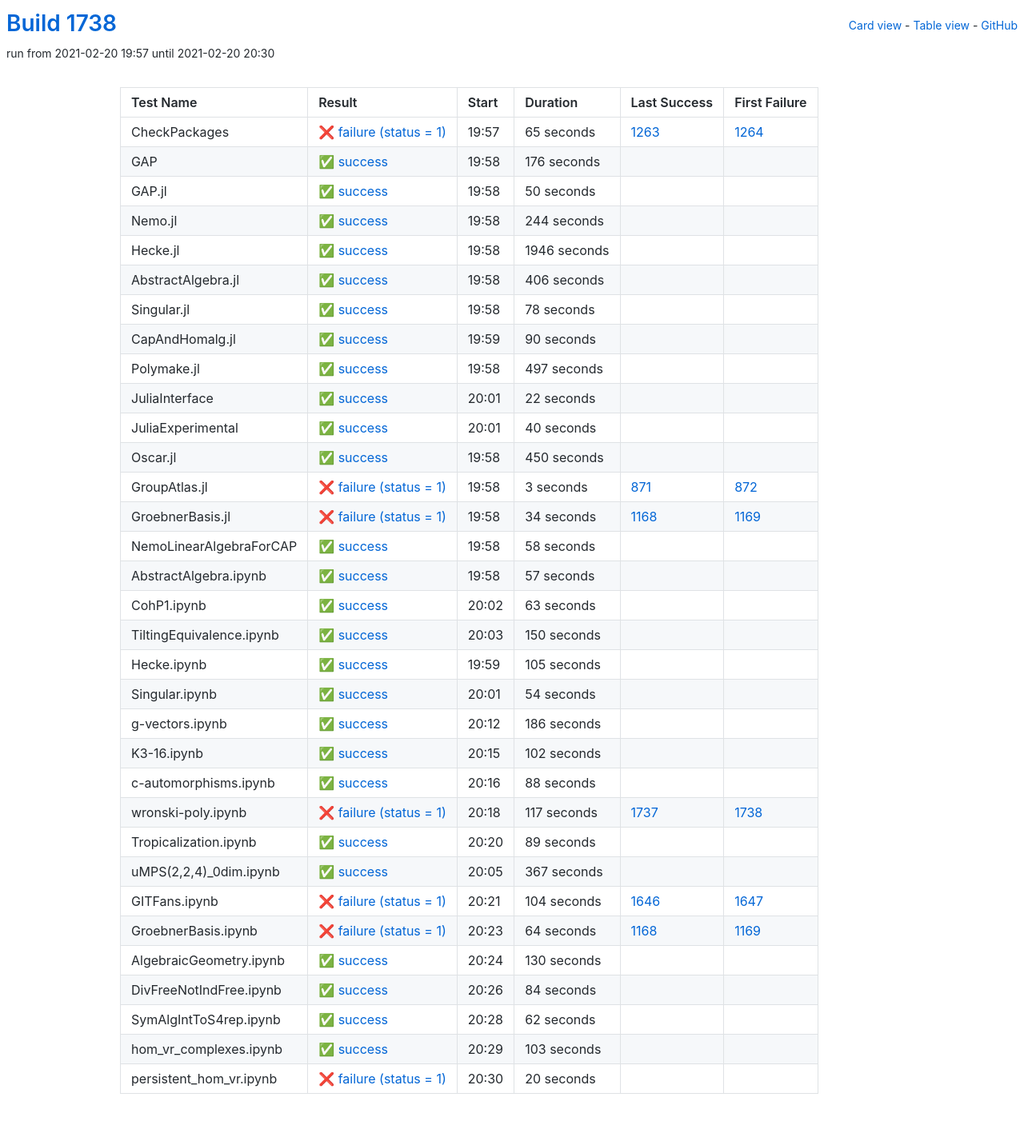
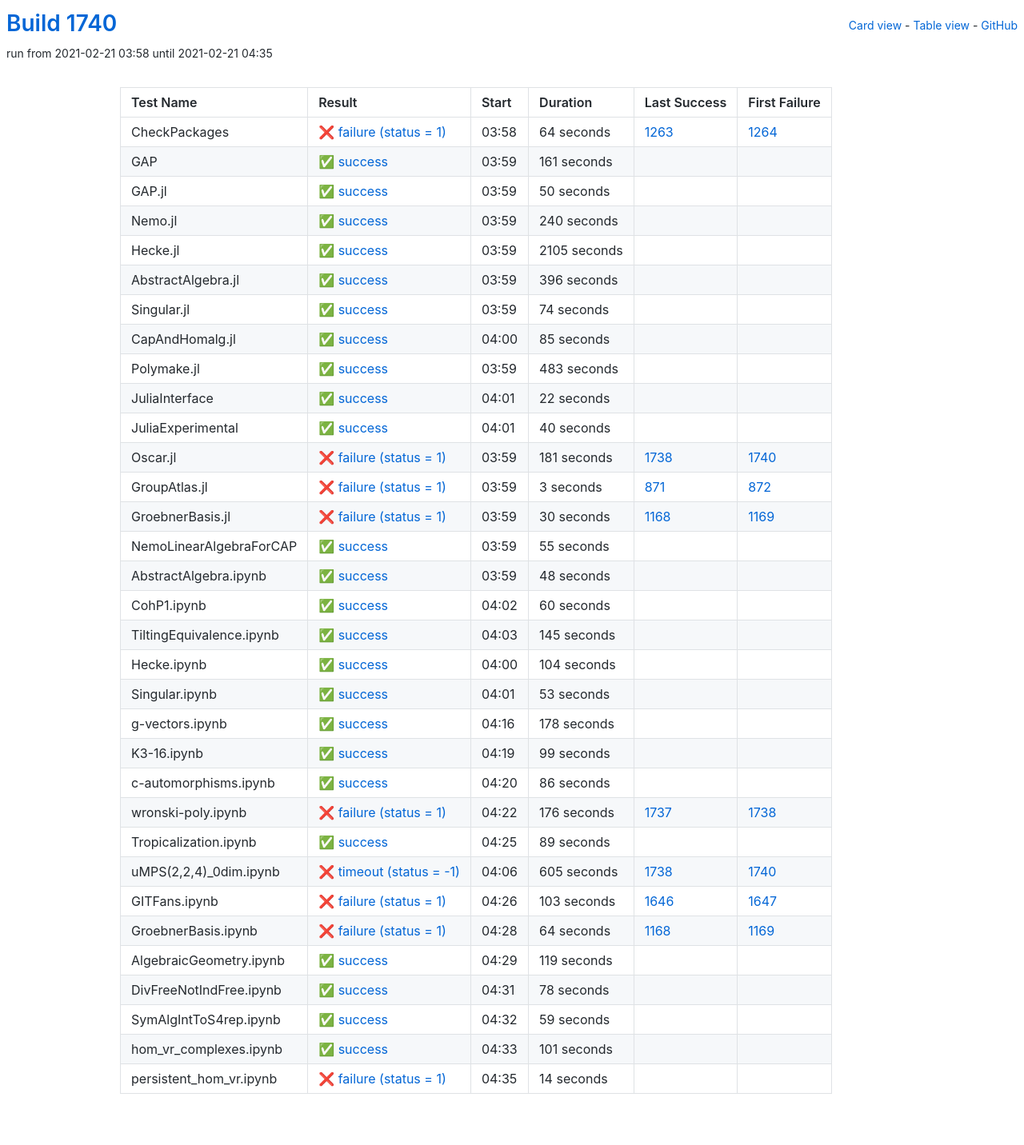
Before and after one commit to oscar-system/oscar-ci-status-stable, a Jekyll site: the page built from table.html, in a window 1280 px wide. Shown: the whole page at 80% size. Built offline with Jekyll 4.4.1, drawn with Linux system fonts in a browser that asks for light colours.

Commit message:
Build #1740

```diff
--- a/_data/ci.yml
+++ b/_data/ci.yml
@@ -1,6 +1,6 @@
 ---
-build: 1738
-build_url: https://oscarci.mathematik.uni-kl.de/job/oscar-stable/1738/
+build: 1740
+build_url: https://oscarci.mathematik.uni-kl.de/job/oscar-stable/1740/
 job: oscar-stable
 organization: oscar-system
 repo: oscar-ci-status-stable
@@ -8,32 +8,32 @@ repourl: https://github.com/oscar-system/oscar-ci-status-stable
 tests:
 - name: CheckPackages
   id: checkpackages
-  log: https://oscarci.mathematik.uni-kl.de/job/oscar-stable/1738/artifact/logs/build-1738/CheckPackages.log
-  start: 2021-02-20 19:57
+  log: https://oscarci.mathematik.uni-kl.de/job/oscar-stable/1740/artifact/logs/build-1740/CheckPackages.log
+  start: 2021-02-21 03:58
   success: false
   exitcode: 1
   status: failure
-  duration: 65
+  duration: 64
   last_success: 1263
   last_success_url: https://oscarci.mathematik.uni-kl.de/job/oscar-stable/1263/
   first_failure: 1264
   first_failure_url: https://oscarci.mathematik.uni-kl.de/job/oscar-stable/1264/
 - name: GAP
   id: gap
-  log: https://oscarci.mathematik.uni-kl.de/job/oscar-stable/1738/artifact/logs/build-1738/GAP.log
-  start: 2021-02-20 19:58
+  log: https://oscarci.mathematik.uni-kl.de/job/oscar-stable/1740/artifact/logs/build-1740/GAP.log
+  start: 2021-02-21 03:59
   success: true
   exitcode: 0
   status: success
-  duration: 176
+  duration: 161
   last_success: false
   last_success_url:
   first_failure: false
   first_failure_url:
 - name: GAP.jl
   id: gap-jl
-  log: https://oscarci.mathematik.uni-kl.de/job/oscar-stable/1738/artifact/logs/build-1738/GAP.jl.log
-  start: 2021-02-20 19:58
+  log: https://oscarci.mathematik.uni-kl.de/job/oscar-stable/1740/artifact/logs/build-1740/GAP.jl.log
+  start: 2021-02-21 03:59
   success: true
   exitcode: 0
   status: success
@@ -44,80 +44,80 @@ tests:
   first_failure_url:
 - name: Nemo.jl
   id: nemo-jl
-  log: https://oscarci.mathematik.uni-kl.de/job/oscar-stable/1738/artifact/logs/build-1738/Nemo.jl.log
-  start: 2021-02-20 19:58
+  log: https://oscarci.mathematik.uni-kl.de/job/oscar-stable/1740/artifact/logs/build-1740/Nemo.jl.log
+  start: 2021-02-21 03:59
   success: true
   exitcode: 0
   status: success
-  duration: 244
+  duration: 240
   last_success: false
   last_success_url:
   first_failure: false
   first_failure_url:
 - name: Hecke.jl
   id: hecke-jl
-  log: https://oscarci.mathematik.uni-kl.de/job/oscar-stable/1738/artifact/logs/build-1738/Hecke.jl.log
-  start: 2021-02-20 19:58
+  log: https://oscarci.mathematik.uni-kl.de/job/oscar-stable/1740/artifact/logs/build-1740/Hecke.jl.log
+  start: 2021-02-21 03:59
   success: true
   exitcode: 0
   status: success
-  duration: 1946
+  duration: 2105
   last_success: false
   last_success_url:
   first_failure: false
   first_failure_url:
 - name: AbstractAlgebra.jl
   id: abstractalgebra-jl
-  log: https://oscarci.mathematik.uni-kl.de/job/oscar-stable/1738/artifact/logs/build-1738/AbstractAlgebra.jl.log
-  start: 2021-02-20 19:58
+  log: https://oscarci.mathematik.uni-kl.de/job/oscar-stable/1740/artifact/logs/build-1740/AbstractAlgebra.jl.log
+  start: 2021-02-21 03:59
   success: true
   exitcode: 0
   status: success
-  duration: 406
+  duration: 396
   last_success: false
   last_success_url:
   first_failure: false
   first_failure_url:
 - name: Singular.jl
   id: singular-jl
-  log: https://oscarci.mathematik.uni-kl.de/job/oscar-stable/1738/artifact/logs/build-1738/Singular.jl.log
-  start: 2021-02-20 19:58
+  log: https://oscarci.mathematik.uni-kl.de/job/oscar-stable/1740/artifact/logs/build-1740/Singular.jl.log
+  start: 2021-02-21 03:59
   success: true
   exitcode: 0
   status: success
-  duration: 78
+  duration: 74
   last_success: false
   last_success_url:
   first_failure: false
   first_failure_url:
 - name: CapAndHomalg.jl
   id: capandhomalg-jl
-  log: https://oscarci.mathematik.uni-kl.de/job/oscar-stable/1738/artifact/logs/build-1738/CapAndHomalg.jl.log
-  start: 2021-02-20 19:59
+  log: https://oscarci.mathematik.uni-kl.de/job/oscar-stable/1740/artifact/logs/build-1740/CapAndHomalg.jl.log
+  start: 2021-02-21 04:00
   success: true
   exitcode: 0
   status: success
-  duration: 90
+  duration: 85
   last_success: false
   last_success_url:
   first_failure: false
   first_failure_url:
 - name: Polymake.jl
   id: polymake-jl
-  log: https://oscarci.mathematik.uni-kl.de/job/oscar-stable/1738/artifact/logs/build-1738/Polymake.jl.log
-  start: 2021-02-20 19:58
+  log: https://oscarci.mathematik.uni-kl.de/job/oscar-stable/1740/artifact/logs/build-1740/Polymake.jl.log
+  start: 2021-02-21 03:59
   success: true
   exitcode: 0
   status: success
-  duration: 497
+  duration: 483
   last_success: false
   last_success_url:
   first_failure: false
   first_failure_url:
 - name: JuliaInterface
   id: juliainterface
-  log: https://oscarci.mathematik.uni-kl.de/job/oscar-stable/1738/artifact/logs/build-1738/JuliaInterface.log
-  start: 2021-02-20 20:01
+  log: https://oscarci.mathematik.uni-kl.de/job/oscar-stable/1740/artifact/logs/build-1740/JuliaInterface.log
+  start: 2021-02-21 04:01
   success: true
   exitcode: 0
   status: success
@@ -128,8 +128,8 @@ tests:
   first_failure_url:
 - name: JuliaExperimental
   id: juliaexperimental
-  log: https://oscarci.mathematik.uni-kl.de/job/oscar-stable/1738/artifact/logs/build-1738/JuliaExperimental.log
-  start: 2021-02-20 20:01
+  log: https://oscarci.mathematik.uni-kl.de/job/oscar-stable/1740/artifact/logs/build-1740/JuliaExperimental.log
+  start: 2021-02-21 04:01
   success: true
   exitcode: 0
   status: success
@@ -140,20 +140,20 @@ tests:
   first_failure_url:
 - name: Oscar.jl
   id: oscar-jl
-  log: https://oscarci.mathematik.uni-kl.de/job/oscar-stable/1738/artifact/logs/build-1738/Oscar.jl.log
-  start: 2021-02-20 19:58
-  success: true
-  exitcode: 0
-  status: success
-  duration: 450
-  last_success: false
-  last_success_url:
-  first_failure: false
-  first_failure_url:
+  log: https://oscarci.mathematik.uni-kl.de/job/oscar-stable/1740/artifact/logs/build-1740/Oscar.jl.log
+  start: 2021-02-21 03:59
+  success: false
+  exitcode: 1
+  status: failure
+  duration: 181
+  last_success: 1738
+  last_success_url: https://oscarci.mathematik.uni-kl.de/job/oscar-stable/1738/
+  first_failure: 1740
+  first_failure_url: https://oscarci.mathematik.uni-kl.de/job/oscar-stable/1740/
 - name: GroupAtlas.jl
   id: groupatlas-jl
-  log: https://oscarci.mathematik.uni-kl.de/job/oscar-stable/1738/artifact/logs/build-1738/GroupAtlas.jl.log
-  start: 2021-02-20 19:58
+  log: https://oscarci.mathematik.uni-kl.de/job/oscar-stable/1740/artifact/logs/build-1740/GroupAtlas.jl.log
+  start: 2021-02-21 03:59
   success: false
   exitcode: 1
   status: failure
@@ -164,140 +164,140 @@ tests:
   first_failure_url: https://oscarci.mathematik.uni-kl.de/job/oscar-stable/872/
 - name: GroebnerBasis.jl
   id: groebnerbasis-jl
-  log: https://oscarci.mathematik.uni-kl.de/job/oscar-stable/1738/artifact/logs/build-1738/GroebnerBasis.jl.log
-  start: 2021-02-20 19:58
+  log: https://oscarci.mathematik.uni-kl.de/job/oscar-stable/1740/artifact/logs/build-1740/GroebnerBasis.jl.log
+  start: 2021-02-21 03:59
   success: false
   exitcode: 1
   status: failure
-  duration: 34
+  duration: 30
   last_success: 1168
   last_success_url: https://oscarci.mathematik.uni-kl.de/job/oscar-stable/1168/
   first_failure: 1169
   first_failure_url: https://oscarci.mathematik.uni-kl.de/job/oscar-stable/1169/
 - name: NemoLinearAlgebraForCAP
   id: nemolinearalgebraforcap
-  log: https://oscarci.mathematik.uni-kl.de/job/oscar-stable/1738/artifact/logs/build-1738/NemoLinearAlgebraForCAP.log
-  start: 2021-02-20 19:58
+  log: https://oscarci.mathematik.uni-kl.de/job/oscar-stable/1740/artifact/logs/build-1740/NemoLinearAlgebraForCAP.log
+  start: 2021-02-21 03:59
   success: true
   exitcode: 0
   status: success
-  duration: 58
+  duration: 55
   last_success: false
   last_success_url:
   first_failure: false
   first_failure_url:
 - name: AbstractAlgebra.ipynb
   id: abstractalgebra-ipynb
-  log: https://oscarci.mathematik.uni-kl.de/job/oscar-stable/1738/artifact/logs/build-1738/AbstractAlgebra.ipynb.log
-  start: 2021-02-20 19:58
+  log: https://oscarci.mathematik.uni-kl.de/job/oscar-stable/1740/artifact/logs/build-1740/AbstractAlgebra.ipynb.log
+  start: 2021-02-21 03:59
   success: true
   exitcode: 0
   status: success
-  duration: 57
+  duration: 48
   last_success: false
   last_success_url:
   first_failure: false
   first_failure_url:
 - name: CohP1.ipynb
   id: cohp1-ipynb
-  log: https://oscarci.mathematik.uni-kl.de/job/oscar-stable/1738/artifact/logs/build-1738/CohP1.ipynb.log
-  start: 2021-02-20 20:02
+  log: https://oscarci.mathematik.uni-kl.de/job/oscar-stable/1740/artifact/logs/build-1740/CohP1.ipynb.log
+  start: 2021-02-21 04:02
   success: true
   exitcode: 0
   status: success
-  duration: 63
+  duration: 60
   last_success: false
   last_success_url:
   first_failure: false
   first_failure_url:
 - name: TiltingEquivalence.ipynb
   id: tiltingequivalence-ipynb
-  log: https://oscarci.mathematik.uni-kl.de/job/oscar-stable/1738/artifact/logs/build-1738/TiltingEquivalence.ipynb.log
-  start: 2021-02-20 20:03
+  log: https://oscarci.mathematik.uni-kl.de/job/oscar-stable/1740/artifact/logs/build-1740/TiltingEquivalence.ipynb.log
+  start: 2021-02-21 04:03
   success: true
   exitcode: 0
   status: success
-  duration: 150
+  duration: 145
   last_success: false
   last_success_url:
   first_failure: false
   first_failure_url:
 - name: Hecke.ipynb
   id: hecke-ipynb
-  log: https://oscarci.mathematik.uni-kl.de/job/oscar-stable/1738/artifact/logs/build-1738/Hecke.ipynb.log
-  start: 2021-02-20 19:59
+  log: https://oscarci.mathematik.uni-kl.de/job/oscar-stable/1740/artifact/logs/build-1740/Hecke.ipynb.log
+  start: 2021-02-21 04:00
   success: true
   exitcode: 0
   status: success
-  duration: 105
+  duration: 104
   last_success: false
   last_success_url:
   first_failure: false
   first_failure_url:
 - name: Singular.ipynb
   id: singular-ipynb
-  log: https://oscarci.mathematik.uni-kl.de/job/oscar-stable/1738/artifact/logs/build-1738/Singular.ipynb.log
-  start: 2021-02-20 20:01
+  log: https://oscarci.mathematik.uni-kl.de/job/oscar-stable/1740/artifact/logs/build-1740/Singular.ipynb.log
+  start: 2021-02-21 04:01
   success: true
   exitcode: 0
   status: success
-  duration: 54
+  duration: 53
   last_success: false
   last_success_url:
   first_failure: false
   first_failure_url:
 - name: g-vectors.ipynb
   id: g-vectors-ipynb
-  log: https://oscarci.mathematik.uni-kl.de/job/oscar-stable/1738/artifact/logs/build-1738/g-vectors.ipynb.log
-  start: 2021-02-20 20:12
+  log: https://oscarci.mathematik.uni-kl.de/job/oscar-stable/1740/artifact/logs/build-1740/g-vectors.ipynb.log
+  start: 2021-02-21 04:16
   success: true
   exitcode: 0
   status: success
-  duration: 186
+  duration: 178
   last_success: false
   last_success_url:
   first_failure: false
   first_failure_url:
 - name: K3-16.ipynb
   id: k3-16-ipynb
-  log: https://oscarci.mathematik.uni-kl.de/job/oscar-stable/1738/artifact/logs/build-1738/K3-16.ipynb.log
-  start: 2021-02-20 20:15
+  log: https://oscarci.mathematik.uni-kl.de/job/oscar-stable/1740/artifact/logs/build-1740/K3-16.ipynb.log
+  start: 2021-02-21 04:19
   success: true
   exitcode: 0
   status: success
-  duration: 102
+  duration: 99
   last_success: false
   last_success_url:
   first_failure: false
   first_failure_url:
 - name: c-automorphisms.ipynb
   id: c-automorphisms-ipynb
-  log: https://oscarci.mathematik.uni-kl.de/job/oscar-stable/1738/artifact/logs/build-1738/c-automorphisms.ipynb.log
-  start: 2021-02-20 20:16
+  log: https://oscarci.mathematik.uni-kl.de/job/oscar-stable/1740/artifact/logs/build-1740/c-automorphisms.ipynb.log
+  start: 2021-02-21 04:20
   success: true
   exitcode: 0
   status: success
-  duration: 88
+  duration: 86
   last_success: false
   last_success_url:
   first_failure: false
   first_failure_url:
 - name: wronski-poly.ipynb
   id: wronski-poly-ipynb
-  log: https://oscarci.mathematik.uni-kl.de/job/oscar-stable/1738/artifact/logs/build-1738/wronski-poly.ipynb.log
-  start: 2021-02-20 20:18
+  log: https://oscarci.mathematik.uni-kl.de/job/oscar-stable/1740/artifact/logs/build-1740/wronski-poly.ipynb.log
+  start: 2021-02-21 04:22
   success: false
   exitcode: 1
   status: failure
-  duration: 117
+  duration: 176
   last_success: 1737
   last_success_url: https://oscarci.mathematik.uni-kl.de/job/oscar-stable/1737/
   first_failure: 1738
   first_failure_url: https://oscarci.mathematik.uni-kl.de/job/oscar-stable/1738/
 - name: Tropicalization.ipynb
   id: tropicalization-ipynb
-  log: https://oscarci.mathematik.uni-kl.de/job/oscar-stable/1738/artifact/logs/build-1738/Tropicalization.ipynb.log
-  start: 2021-02-20 20:20
+  log: https://oscarci.mathematik.uni-kl.de/job/oscar-stable/1740/artifact/logs/build-1740/Tropicalization.ipynb.log
+  start: 2021-02-21 04:25
   success: true
   exitcode: 0
   status: success
@@ -308,32 +308,32 @@ tests:
   first_failure_url:
 - name: uMPS(2,2,4)_0dim.ipynb
   id: umps-2-2-4-0dim-ipynb
-  log: https://oscarci.mathematik.uni-kl.de/job/oscar-stable/1738/artifact/logs/build-1738/uMPS-2-2-4-_0dim.ipynb.log
-  start: 2021-02-20 20:05
-  success: true
-  exitcode: 0
-  status: success
-  duration: 367
-  last_success: false
-  last_success_url:
-  first_failure: false
-  first_failure_url:
+  log: https://oscarci.mathematik.uni-kl.de/job/oscar-stable/1740/artifact/logs/build-1740/uMPS-2-2-4-_0dim.ipynb.log
+  start: 2021-02-21 04:06
+  success: false
+  exitcode: -1
+  status: timeout
+  duration: 605
+  last_success: 1738
+  last_success_url: https://oscarci.mathematik.uni-kl.de/job/oscar-stable/1738/
+  first_failure: 1740
+  first_failure_url: https://oscarci.mathematik.uni-kl.de/job/oscar-stable/1740/
 - name: GITFans.ipynb
   id: gitfans-ipynb
-  log: https://oscarci.mathematik.uni-kl.de/job/oscar-stable/1738/artifact/logs/build-1738/GITFans.ipynb.log
-  start: 2021-02-20 20:21
+  log: https://oscarci.mathematik.uni-kl.de/job/oscar-stable/1740/artifact/logs/build-1740/GITFans.ipynb.log
+  start: 2021-02-21 04:26
   success: false
   exitcode: 1
   status: failure
-  duration: 104
+  duration: 103
   last_success: 1646
   last_success_url: https://oscarci.mathematik.uni-kl.de/job/oscar-stable/1646/
   first_failure: 1647
   first_failure_url: https://oscarci.mathematik.uni-kl.de/job/oscar-stable/1647/
 - name: GroebnerBasis.ipynb
   id: groebnerbasis-ipynb
-  log: https://oscarci.mathematik.uni-kl.de/job/oscar-stable/1738/artifact/logs/build-1738/GroebnerBasis.ipynb.log
-  start: 2021-02-20 20:23
+  log: https://oscarci.mathematik.uni-kl.de/job/oscar-stable/1740/artifact/logs/build-1740/GroebnerBasis.ipynb.log
+  start: 2021-02-21 04:28
   success: false
   exitcode: 1
   status: failure
@@ -344,60 +344,60 @@ tests:
   first_failure_url: https://oscarci.mathematik.uni-kl.de/job/oscar-stable/1169/
 - name: AlgebraicGeometry.ipynb
   id: algebraicgeometry-ipynb
-  log: https://oscarci.mathematik.uni-kl.de/job/oscar-stable/1738/artifact/logs/build-1738/AlgebraicGeometry.ipynb.log
-  start: 2021-02-20 20:24
+  log: https://oscarci.mathematik.uni-kl.de/job/oscar-stable/1740/artifact/logs/build-1740/AlgebraicGeometry.ipynb.log
+  start: 2021-02-21 04:29
   success: true
   exitcode: 0
   status: success
-  duration: 130
+  duration: 119
   last_success: false
   last_success_url:
   first_failure: false
   first_failure_url:
 - name: DivFreeNotIndFree.ipynb
   id: divfreenotindfree-ipynb
-  log: https://oscarci.mathematik.uni-kl.de/job/oscar-stable/1738/artifact/logs/build-1738/DivFreeNotIndFree.ipynb.log
-  start: 2021-02-20 20:26
+  log: https://oscarci.mathematik.uni-kl.de/job/oscar-stable/1740/artifact/logs/build-1740/DivFreeNotIndFree.ipynb.log
+  start: 2021-02-21 04:31
   success: true
   exitcode: 0
   status: success
-  duration: 84
+  duration: 78
   last_success: false
   last_success_url:
   first_failure: false
   first_failure_url:
 - name: SymAlgIntToS4rep.ipynb
   id: symalginttos4rep-ipynb
-  log: https://oscarci.mathematik.uni-kl.de/job/oscar-stable/1738/artifact/logs/build-1738/SymAlgIntToS4rep.ipynb.log
-  start: 2021-02-20 20:28
+  log: https://oscarci.mathematik.uni-kl.de/job/oscar-stable/1740/artifact/logs/build-1740/SymAlgIntToS4rep.ipynb.log
+  start: 2021-02-21 04:32
   success: true
   exitcode: 0
   status: success
-  duration: 62
+  duration: 59
   last_success: false
   last_success_url:
   first_failure: false
   first_failure_url:
 - name: hom_vr_complexes.ipynb
   id: hom-vr-complexes-ipynb
-  log: https://oscarci.mathematik.uni-kl.de/job/oscar-stable/1738/artifact/logs/build-1738/hom_vr_complexes.ipynb.log
-  start: 2021-02-20 20:29
+  log: https://oscarci.mathematik.uni-kl.de/job/oscar-stable/1740/artifact/logs/build-1740/hom_vr_complexes.ipynb.log
+  start: 2021-02-21 04:33
   success: true
   exitcode: 0
   status: success
-  duration: 103
+  duration: 101
   last_success: false
   last_success_url:
   first_failure: false
   first_failure_url:
 - name: persistent_hom_vr.ipynb
   id: persistent-hom-vr-ipynb
-  log: https://oscarci.mathematik.uni-kl.de/job/oscar-stable/1738/artifact/logs/build-1738/persistent_hom_vr.ipynb.log
-  start: 2021-02-20 20:30
+  log: https://oscarci.mathematik.uni-kl.de/job/oscar-stable/1740/artifact/logs/build-1740/persistent_hom_vr.ipynb.log
+  start: 2021-02-21 04:35
   success: false
   exitcode: 1
   status: failure
-  duration: 20
+  duration: 14
   last_success: false
   last_success_url:
   first_failure: false
```
Also changed, not shown: README.md.
